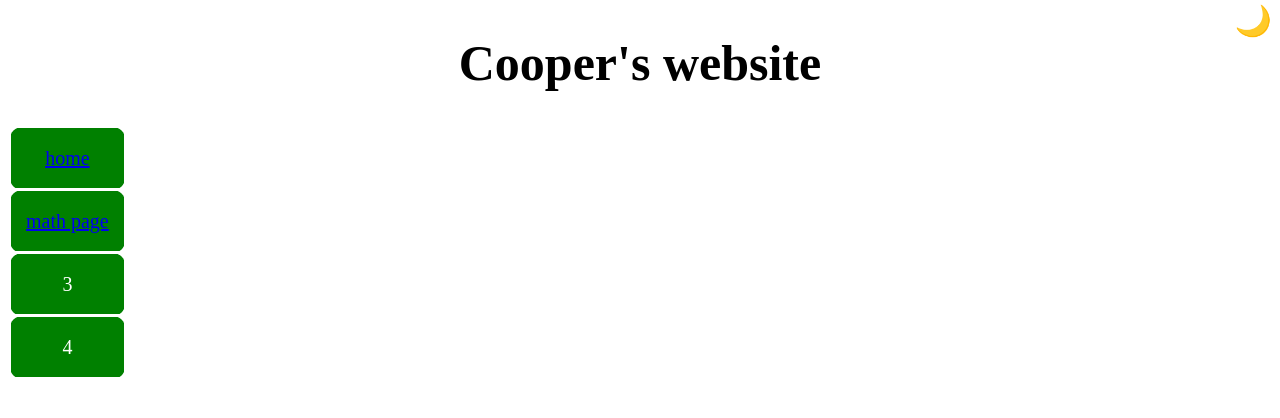
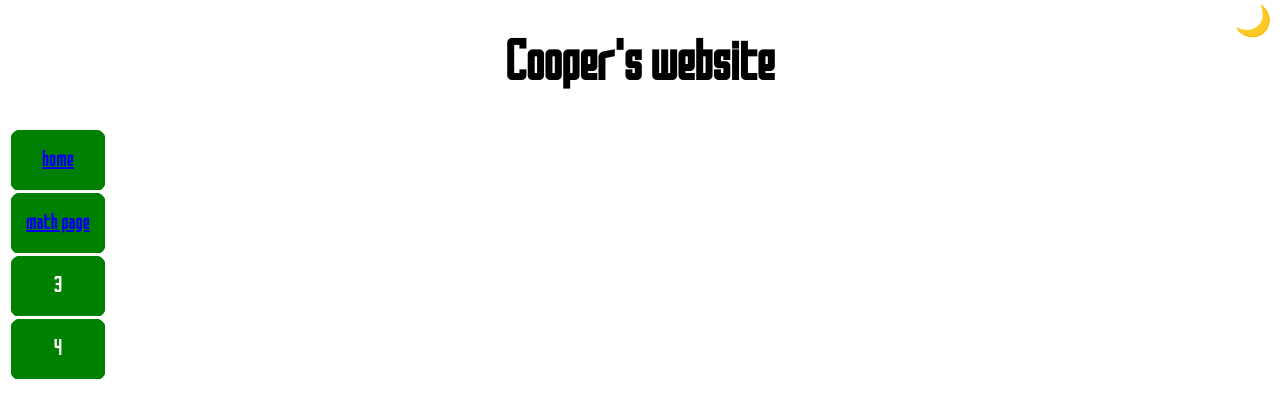
Before and after one commit to Cooper-VR/html, a PHP site: page / in a window 1280 px wide. Shown: the top 418 px of the page. Run offline with PHP 8.4, Linux system fonts and the light colour scheme.

Commit message:
Update page formating.css

```diff
--- a/page formating.css
+++ b/page formating.css
@@ -8,11 +8,13 @@ p{
 h1{
     font-size: 50px;
     text-align: center;
+    font-family: sao-regular;
 }
 @font-face {
     font-family: saoFont-bold;
     src: url(../html/sao-ui/SAOUI-Bold.otf);
-
+}
+@font-face {
     font-family: sao-regular;
     src:url(../html/sao-ui/SAOUI-Regular.otf)
 }
```
